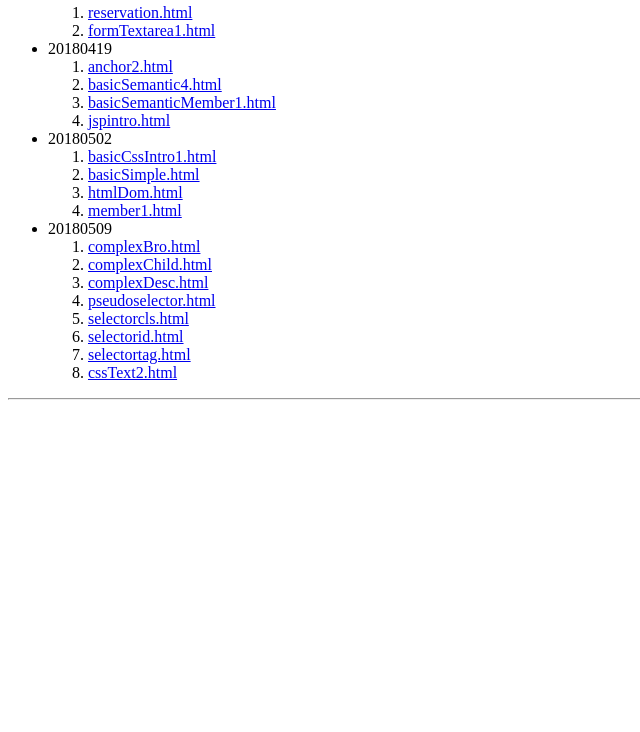
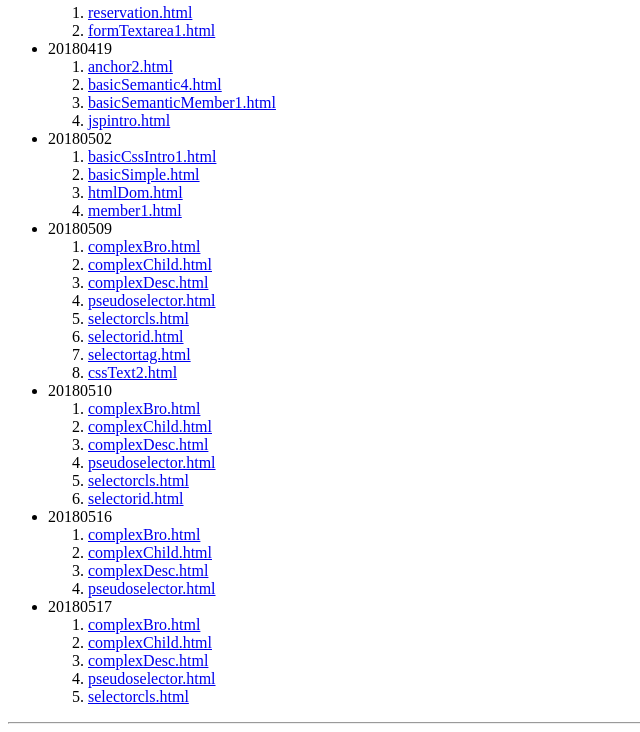
Before and after one commit to Hanlee5879/hanlee5879.github.io, a plain HTML site: page index.html in a window 1280 px wide. Shown: the part 1025-1757 px from the top of the page, without its empty margins (0-640 px from the left). Before the commit the page ends 1433 px from the top, so only its background shows below. Drawn offline with Linux system fonts and the light colour scheme.

Commit message:
Update index.html

```diff
--- a/index.html
+++ b/index.html
@@ -112,6 +112,30 @@
       <li><a href="https://hanlee5879.github.io/20180509/selectortag.html">selectortag.html</a></li>
       <li><a href="https://hanlee5879.github.io/20180509/cssText2.html">cssText2.html</a></li>
       </ol></li>
+  <li>20180510
+     <ol>
+      <li><a href="https://hanlee5879.github.io/20180510/cssBg1.html">complexBro.html</a></li>
+      <li><a href="https://hanlee5879.github.io/20180510/cssBorder1.html">complexChild.html</a></li>
+      <li><a href="https://hanlee5879.github.io/20180510/cssMargin1.html">complexDesc.html</a></li>
+      <li><a href="https://hanlee5879.github.io/20180510/cssPadding1.html">pseudoselector.html</a></li>
+      <li><a href="https://hanlee5879.github.io/20180510/cssWidthHeight1.html">selectorcls.html</a></li>
+      <li><a href="https://hanlee5879.github.io/20180510/cssfont1.html">selectorid.html</a></li>
+      </ol></li>
+  <li>20180516
+     <ol>
+      <li><a href="https://hanlee5879.github.io/20180516/cssDisp1.html	">complexBro.html</a></li>
+      <li><a href="https://hanlee5879.github.io/20180516/cssRelative1.html">complexChild.html</a></li>
+      <li><a href="https://hanlee5879.github.io/20180516/cssVis1.html">complexDesc.html</a></li>
+      <li><a href="https://hanlee5879.github.io/20180516/cssStatic1.html">pseudoselector.html</a></li>
+      </ol></li>
+  <li>20180517
+     <ol>
+      <li><a href="https://hanlee5879.github.io/20180517/cssClear1.html">complexBro.html</a></li>
+      <li><a href="https://hanlee5879.github.io/20180517/cssList1.html">complexChild.html</a></li>
+      <li><a href="https://hanlee5879.github.io/20180517/complexDesc.html">complexDesc.html</a></li>
+      <li><a href="https://hanlee5879.github.io/20180517/cssOverflowImage1.html">pseudoselector.html</a></li>
+      <li><a href="https://hanlee5879.github.io/20180517/cssfloat1.html">selectorcls.html</a></li>
+      </ol></li>
     </ul><hr/>
 </body>
 </html>
```
